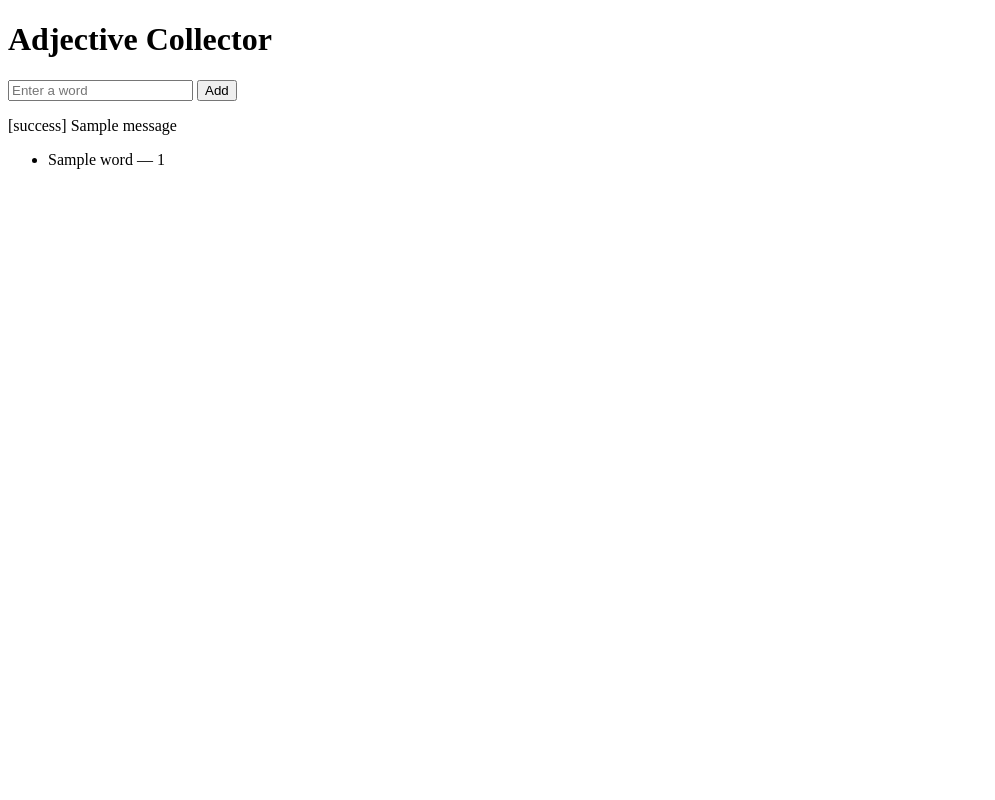
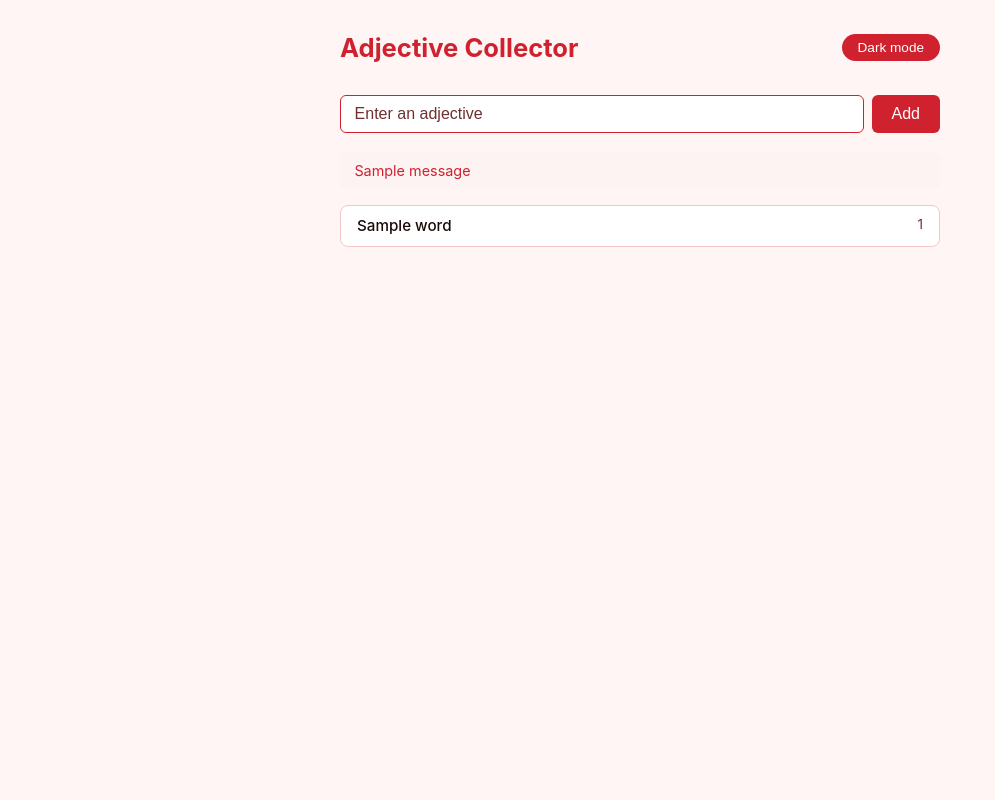
Before and after one commit to MathiasBenoni/eksamensprosjekt_mariadb, a Flask app: template templates/index.html in a window 1280 px wide. Shown: the whole page, without its empty margins (0-995 px from the left). Run offline with Flask 3, Linux system fonts and the light colour scheme; the template is opened without the code that fills it: most values are stand-ins (such as "Sample title", 1, 10 or a date in 2020); one stand-in notice (Sample message) is shown.

Commit message:
Add dark/light mode toggle with red and green GitHub-inspired themes
Co-Authored-By: Claude Sonnet 4.6 <noreply@anthropic.com>

```diff
--- a/static/style.css
+++ b/static/style.css
@@ -0,0 +1,149 @@
+/* Light mode (default) — GitHub red palette */
+:root {
+    --bg:           #fff5f5;
+    --surface:      #ffffff;
+    --border:       #f5c6c6;
+    --accent:       #cf222e;
+    --accent-hover: #a0141e;
+    --text:         #1a0a0a;
+    --text-muted:   #6e3030;
+    --flash-ok-bg:  #fdf3f3;
+    --flash-ok-fg:  #cf222e;
+    --flash-err-bg: #fff0f0;
+    --flash-err-fg: #9a0000;
+    --btn-text:     #ffffff;
+    --toggle-bg:    #cf222e;
+    --toggle-text:  #ffffff;
+}
+
+/* Dark mode — GitHub green palette */
+[data-theme="dark"] {
+    --bg:           #0d1117;
+    --surface:      #161b22;
+    --border:       #238636;
+    --accent:       #3fb950;
+    --accent-hover: #56d364;
+    --text:         #e6edf3;
+    --text-muted:   #8b949e;
+    --flash-ok-bg:  #0d2a16;
+    --flash-ok-fg:  #3fb950;
+    --flash-err-bg: #2a0d0d;
+    --flash-err-fg: #f85149;
+    --btn-text:     #0d1117;
+    --toggle-bg:    #238636;
+    --toggle-text:  #ffffff;
+}
+
+*, *::before, *::after { box-sizing: border-box; margin: 0; padding: 0; }
+
+body {
+    background: var(--bg);
+    color: var(--text);
+    font-family: -apple-system, BlinkMacSystemFont, "Segoe UI", Helvetica, Arial, sans-serif;
+    min-height: 100vh;
+    padding: 2rem 1rem;
+    transition: background 0.2s, color 0.2s;
+}
+
+.container {
+    max-width: 600px;
+    margin: 0 auto;
+}
+
+header {
+    display: flex;
+    align-items: center;
+    justify-content: space-between;
+    margin-bottom: 2rem;
+}
+
+h1 {
+    font-size: 1.6rem;
+    color: var(--accent);
+}
+
+/* Toggle button */
+#theme-toggle {
+    background: var(--toggle-bg);
+    color: var(--toggle-text);
+    border: none;
+    border-radius: 2rem;
+    padding: 0.4rem 1rem;
+    font-size: 0.85rem;
+    cursor: pointer;
+    transition: background 0.2s;
+}
+#theme-toggle:hover { opacity: 0.85; }
+
+/* Form */
+form {
+    display: flex;
+    gap: 0.5rem;
+    margin-bottom: 1.25rem;
+}
+
+input[type="text"] {
+    flex: 1;
+    padding: 0.55rem 0.85rem;
+    border: 1px solid var(--border);
+    border-radius: 6px;
+    background: var(--surface);
+    color: var(--text);
+    font-size: 1rem;
+    outline: none;
+    transition: border-color 0.15s;
+}
+input[type="text"]:focus { border-color: var(--accent); }
+input[type="text"]::placeholder { color: var(--text-muted); }
+
+button[type="submit"] {
+    padding: 0.55rem 1.25rem;
+    background: var(--accent);
+    color: var(--btn-text);
+    border: none;
+    border-radius: 6px;
+    font-size: 1rem;
+    cursor: pointer;
+    transition: background 0.15s;
+}
+button[type="submit"]:hover { background: var(--accent-hover); }
+
+/* Flash messages */
+.flash {
+    padding: 0.6rem 0.9rem;
+    border-radius: 6px;
+    margin-bottom: 1rem;
+    font-size: 0.9rem;
+}
+.flash.success { background: var(--flash-ok-bg);  color: var(--flash-ok-fg); }
+.flash.error   { background: var(--flash-err-bg); color: var(--flash-err-fg); }
+
+/* Adjective list */
+ul {
+    list-style: none;
+    border: 1px solid var(--border);
+    border-radius: 8px;
+    overflow: hidden;
+    background: var(--surface);
+}
+
+ul li {
+    display: flex;
+    justify-content: space-between;
+    padding: 0.65rem 1rem;
+    border-bottom: 1px solid var(--border);
+    font-size: 0.95rem;
+    transition: background 0.1s;
+}
+ul li:last-child { border-bottom: none; }
+ul li:hover { background: var(--bg); }
+
+.word  { font-weight: 500; }
+.count { color: var(--text-muted); font-size: 0.85rem; }
+
+.empty {
+    padding: 1.5rem;
+    text-align: center;
+    color: var(--text-muted);
+    font-size: 0.9rem;
+}
--- a/templates/index.html
+++ b/templates/index.html
@@ -6,23 +6,52 @@
     <link rel="stylesheet" href="{{ url_for('static', filename='style.css') }}">
 </head>
 <body>
-    <h1>Adjective Collector</h1>
+<div class="container">
+    <header>
+        <h1>Adjective Collector</h1>
+        <button id="theme-toggle" aria-label="Toggle dark/light mode">Dark mode</button>
+    </header>
 
     <form method="post">
-        <input type="text" name="word" placeholder="Enter a word">
+        <input type="text" name="word" placeholder="Enter an adjective" autofocus>
         <button type="submit">Add</button>
     </form>
 
     {% with messages = get_flashed_messages(with_categories=true) %}
         {% for category, message in messages %}
-            <p>[{{ category }}] {{ message }}</p>
+            <p class="flash {{ category }}">{{ message }}</p>
         {% endfor %}
     {% endwith %}
 
     <ul>
         {% for word, count in adjectives.items() %}
-            <li>{{ word }} — {{ count }}</li>
+            <li>
+                <span class="word">{{ word }}</span>
+                <span class="count">{{ count }}</span>
+            </li>
+        {% else %}
+            <li class="empty">No adjectives yet — be the first!</li>
         {% endfor %}
     </ul>
+</div>
+
+<script>
+    const toggle = document.getElementById('theme-toggle');
+    const root   = document.documentElement;
+
+    const saved = localStorage.getItem('theme') || 'light';
+    applyTheme(saved);
+
+    toggle.addEventListener('click', () => {
+        const next = root.dataset.theme === 'dark' ? 'light' : 'dark';
+        applyTheme(next);
+        localStorage.setItem('theme', next);
+    });
+
+    function applyTheme(theme) {
+        root.dataset.theme   = theme;
+        toggle.textContent   = theme === 'dark' ? 'Light mode' : 'Dark mode';
+    }
+</script>
 </body>
 </html>
```
